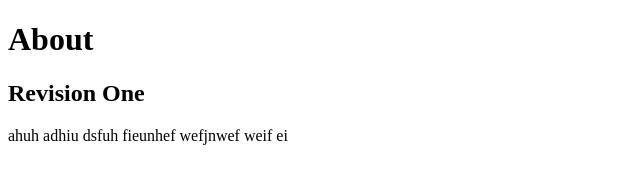
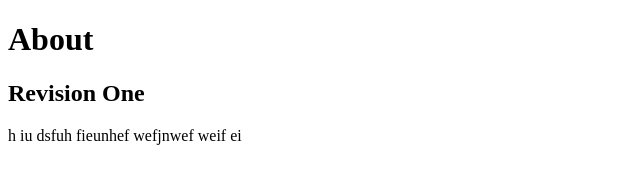
Before and after one commit to pandey2000/projectCMD, a plain HTML site: page about.html in a window 1280 px wide. Shown: the full height of the page, 0-640 px from the left. Drawn offline with Linux system fonts and the light colour scheme.

Commit message:
third revision

```diff
--- a/about.html
+++ b/about.html
@@ -8,6 +8,6 @@
     <body>
         <h1>About</h1>
         <h2>Revision One</h2>
-        <p>ahuh adhiu dsfuh fieunhef wefjnwef weif ei</p>
+        <p>h iu dsfuh fieunhef wefjnwef weif ei</p>
     </body>
 </html>
```
